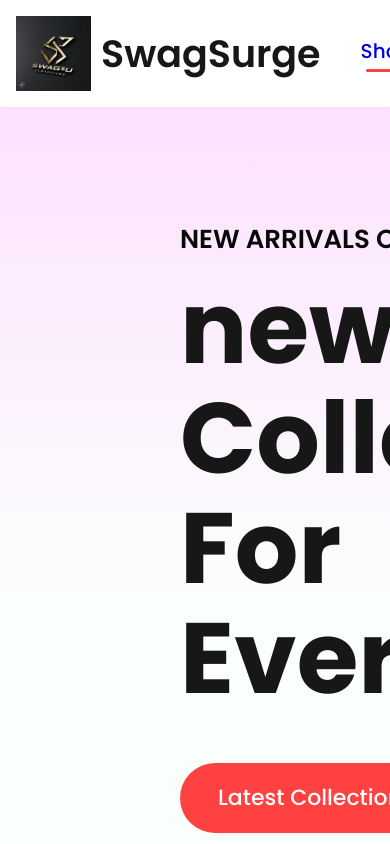
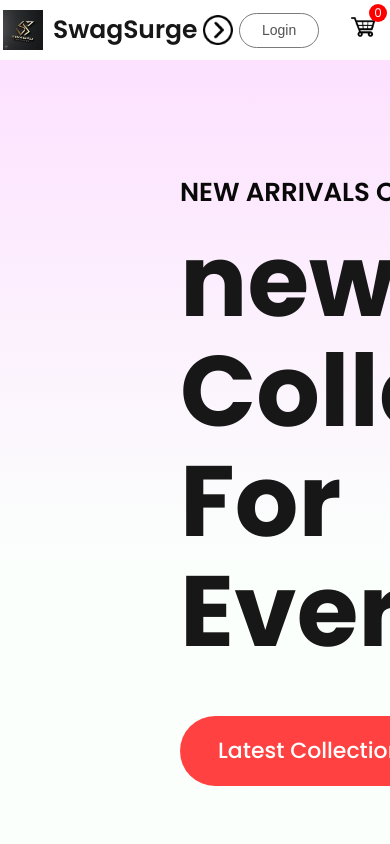
Before and after one commit to Fattahali37/SwagSurge, a React (Create React App) app in the folder frontend/: page / in a window 390 px wide. Shown: the top 844 px of the page. Built offline with nearby package versions, Linux system fonts and the light colour scheme.

Commit message:
navbar responsiveness

```diff
--- a/frontend/src/Components/Navbar/Navbar.css
+++ b/frontend/src/Components/Navbar/Navbar.css
@@ -3,6 +3,7 @@
     justify-content: space-around;
     padding: 16px;
     box-shadow: 0 1px 3px -2px black;
+    align-items:center;
 }
 .nav-logo{
     display: flex;
@@ -76,3 +77,94 @@
 
 
 }
+.nav-dropdown{
+    display:none;
+}
+@media(max-width:1280px){
+    .navbar{
+        padding:12px 50px;
+
+    }
+    .nav-logo img{
+        width:40px;
+
+    }
+    .nav-logo p{
+        font-size: 25px;
+    }
+    .nav-menu{
+       gap:30px;
+       font-size:16px;
+    }
+    .nav-login-cart{
+        gap:30px;
+    }
+    .nav-login-cart button{
+        width:120px;
+        height:45px;
+        font-size: 16px;
+
+    }
+    .nav-cart-count{
+        margin-left:-40px;
+        font-size:12px;
+    }
+
+}
+@media (max-width:1024px){
+    .navbar{
+        padding:12px 30px;
+
+    }
+
+    .nav-menu{
+       gap:25px;
+       font-size:14px;
+    }
+
+    .nav-login-cart button{
+        width:80px;
+        height:35px;
+        font-size: 14px;
+
+    }
+    .nav-login-cart img{
+        width:30px;
+    }
+    .nav-cart-count{
+        width:18px;
+        height: 18px;
+
+    }
+
+}
+@media(max-width:800px){
+    .navbar{
+        padding: 10px 0px;
+    }
+    .nav-dropdown{
+display:block;
+width:30px;
+rotate:-90deg;
+transition:0.5s;
+    }
+    .nav-menu{
+        display:none;
+        height:80px;
+        width:100%;
+        position:absolute;
+        background-color: white;
+        justify-content: center;
+        top: 50px;
+
+
+    }
+    .nav-menu-visible{
+        display:flex;
+    }
+    .nav-dropdown.open{
+        transform: rotate(90deg);
+    }
+
+
+}
--- a/frontend/src/Components/Navbar/Navbar.jsx
+++ b/frontend/src/Components/Navbar/Navbar.jsx
@@ -1,20 +1,27 @@
-import React, { useContext, useState } from 'react'
+import React, { useContext, useRef, useState } from 'react'
 import './Navbar.css'
 import logo from '../Assets/logo.png'
 import cart_icon from '../Assets/cart_icon.png'
 import { Link } from 'react-router-dom'
 import { ShopContext } from '../../Context/ShopContext'
+import nav_dropdown from '../Assets/nav_dropdown.png'
 const Navbar = ()=> {
 
   const [menu,setMenu]=useState("shop");
   // const[getTotalCartItems]=useContext(ShopContext);
-    return (
+  const menuRef= useRef();
+  const dropdown_toggle=(e)=>{
+menuRef.current.classList.toggle('nav-menu-visible');
+e.target.classList.toggle('open');
+}
+  return (
     <div className='navbar'>
        <div className='nav-logo'>
         <img src={logo} alt="" />
         <p>SwagSurge</p>
        </div>
-       <ul className="nav-menu">
+       <img className='nav-dropdown' onClick={dropdown_toggle} src={nav_dropdown} alt="" />
+       <ul ref= {menuRef}className="nav-menu">
         <li onClick={()=>{setMenu("shop")}}><Link style={{textDecoration: 'none'}} to='/'>Shop</Link> {menu==="shop"?<hr/>:<></>}</li>
         <li onClick={()=>{setMenu("men")}}><Link style={{textDecoration:'none'}} to='/men'>Men</Link>{menu==="men"?<hr/>:<></>}</li>
         <li onClick={()=>{setMenu("women")}}><Link style={{textDecoration:'none'}}to='/women'>Women</Link>{menu==="women"?<hr/>:<></>}</li>
```
Also changed, not shown: frontend/src/Components/Assets/nav_dropdown.png (added).
